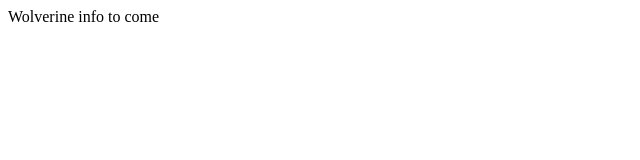
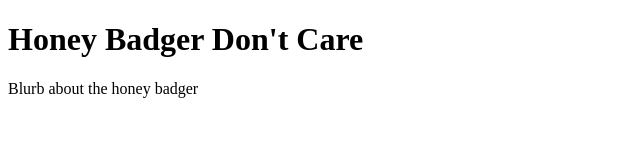
Before and after one commit to hardimanhk/wolverine, a plain HTML site: page index.html in a window 1280 px wide. Shown: the whole page, without its empty margins (0-640 px from the left). Drawn offline with Linux system fonts and the light colour scheme.

Commit message:
edits on main page

```diff
--- a/index.html
+++ b/index.html
@@ -7,6 +7,14 @@
     <title>Document</title>
 </head>
 <body>
-    Wolverine info to come
+    <header>
+        <h1>Honey Badger Don't Care</h1>
+    </header>
+    <div>
+        <p>Blurb about the honey badger</p>
+    </div>
+    <div>
+        <!-- image of honey badger -->
+    </div>
 </body>
 </html>
```
